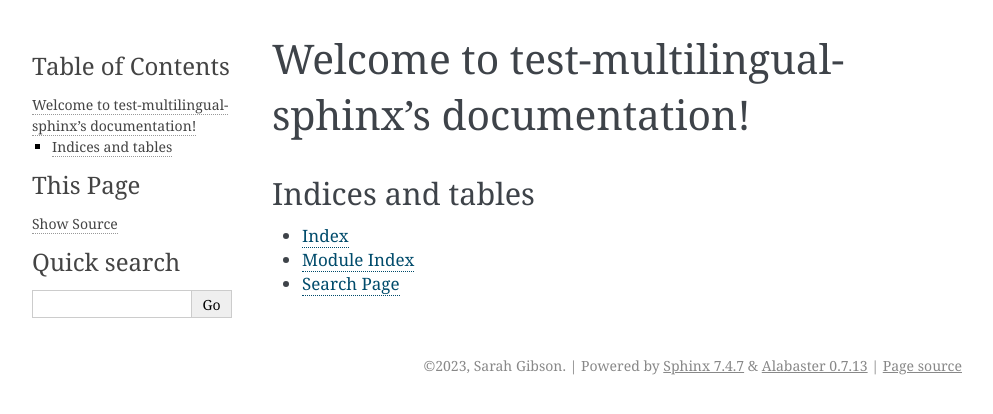
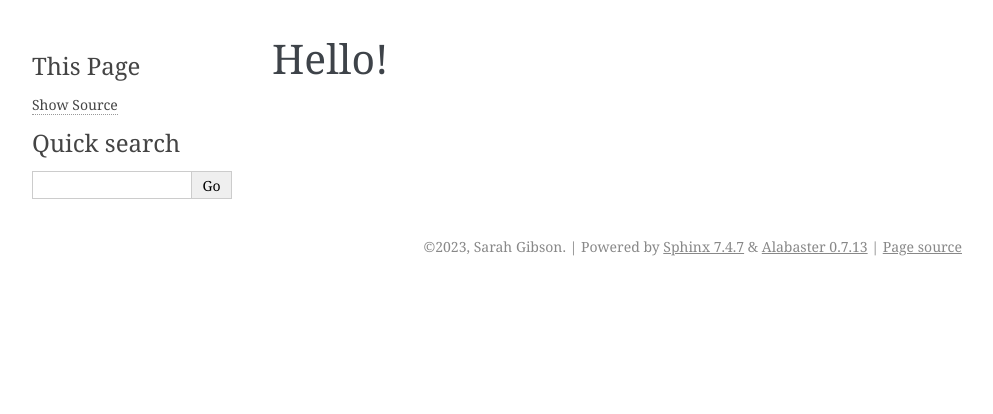
Before and after one commit to sgibson91/test-multilingual-sphinx, a Sphinx documentation site: the page built from docs/source/index.md, in a window 1280 px wide. Shown: the top 414 px of the page, without its empty margins (148-1141 px from the left). Built offline with Sphinx 7.4.7, drawn with Linux system fonts in a browser that asks for light colours.

Commit message:
Simplify index page to one word for translation

````diff
--- a/docs/source/index.md
+++ b/docs/source/index.md
@@ -1,12 +1 @@
-# Welcome to test-multilingual-sphinx's documentation!
-
-```{toctree}
-:maxdepth: 2
-:caption: Contents:
-```
-
-## Indices and tables
-
-* {ref}`genindex`
-* {ref}`modindex`
-* {ref}`search`
+# Hello!
````
